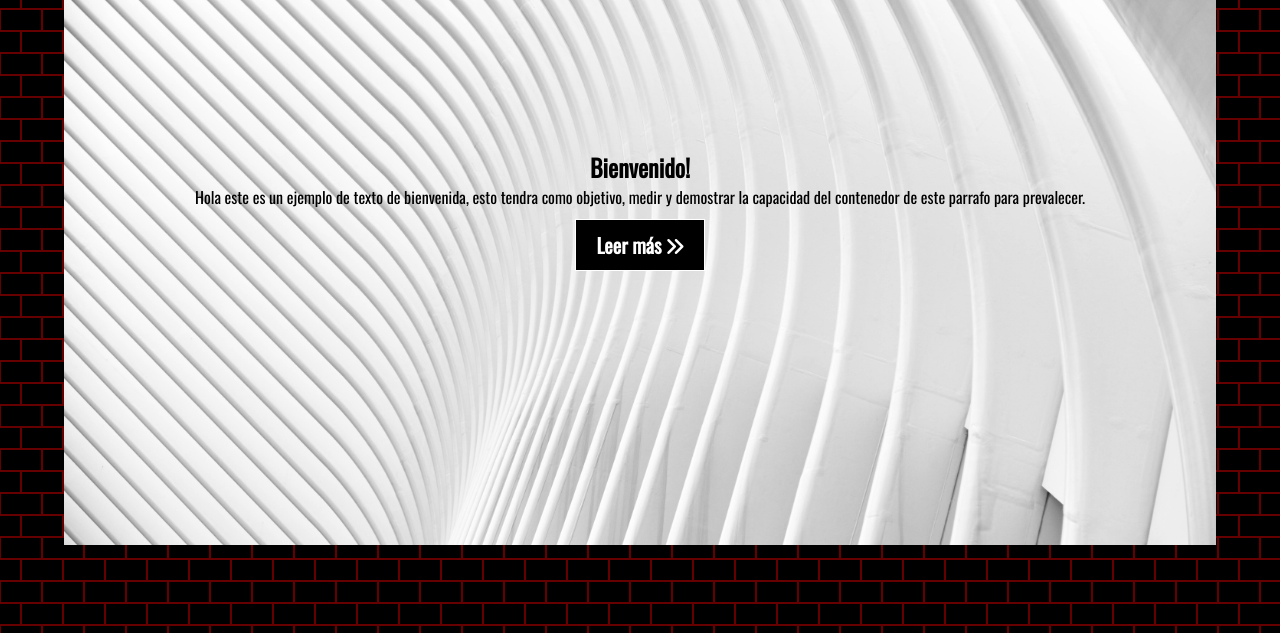
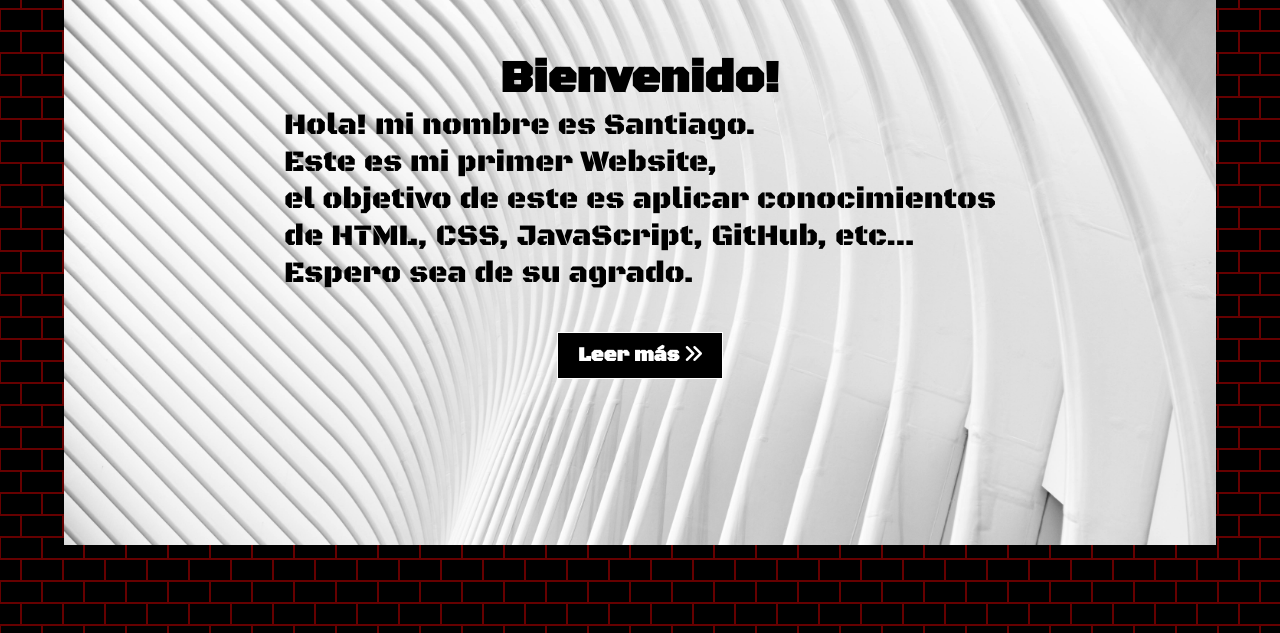
Before and after one commit to soja2176/website, a plain HTML site: page HTML/index.html in a window 1280 px wide. Shown: the part 167-800 px from the top of the page. Drawn offline with nearby package versions, Linux system fonts and the light colour scheme.

Commit message:
23/02/22

```diff
--- a/CSS/stylesheet.css
+++ b/CSS/stylesheet.css
@@ -72,12 +72,15 @@
       width: 100%;
       height: 600px;
       background: url(../img/showcase.jpg) no-repeat center center/cover;
-      padding-bottom: 60px;
+      padding-bottom: 20px;
       display: flex;
       flex-direction: column;
       align-items: center;
       justify-content: center;
-      color: #000;
+      color: rgb(0, 0, 0);
+      font-size: 30px;
+      font-family: 'Black Ops One', cursive;
+
   }
 
   .btn {
@@ -90,5 +93,9 @@
       font-size: 20px;
       border: 1px solid #fff;
       color: #fff;
-      margin: 10px 0;
+      margin: 40px 0;
   }
+
+  .btn:hover {
+      opacity: .7;
+  }
--- a/HTML/index.html
+++ b/HTML/index.html
@@ -8,10 +8,13 @@
     <!--IMG FROM PEXELS-->
     <!--CSS-->
     <link rel="stylesheet" href="../CSS/stylesheet.css">
-    <!--FONT OSWALD-->
+    <!--FONT OSWALD - START2P-->
     <link rel="preconnect" href="https://fonts.googleapis.com">
     <link rel="preconnect" href="https://fonts.gstatic.com" crossorigin>
     <link href="https://fonts.googleapis.com/css2?family=Oswald:wght@200;300;400&display=swap" rel="stylesheet">
+    <link rel="preconnect" href="https://fonts.googleapis.com">
+    <link rel="preconnect" href="https://fonts.gstatic.com" crossorigin>
+    <link href="https://fonts.googleapis.com/css2?family=Black+Ops+One&display=swap" rel="stylesheet">
     <!--FONT AWESOME(CDN)-->
     <link rel="stylesheet" href="https://cdnjs.cloudflare.com/ajax/libs/font-awesome/6.0.0/css/all.min.css">
 </head>
@@ -42,7 +45,14 @@
 
     <header class="showcase">
         <h2>Bienvenido!</h2>
-        <p>Hola este es un ejemplo de texto de bienvenida, esto tendra como objetivo, medir y demostrar la capacidad del contenedor de este parrafo para prevalecer.</p>
+        <p class="Parrafo">
+            Hola! mi nombre es Santiago. <br>
+            Este es mi primer Website, <br>
+            el objetivo de este es aplicar conocimientos <br>
+            de HTML, CSS, JavaScript, GitHub, etc... <br>
+
+            Espero sea de su agrado.
+        </p>
         <a class="btn" href="./Sobremi.html">Leer más <i class="fas fa-angle-double-right"></i></a>
     </header>
     </div>
```
